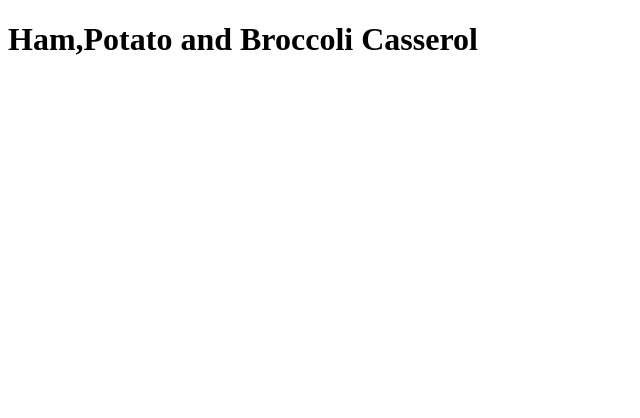
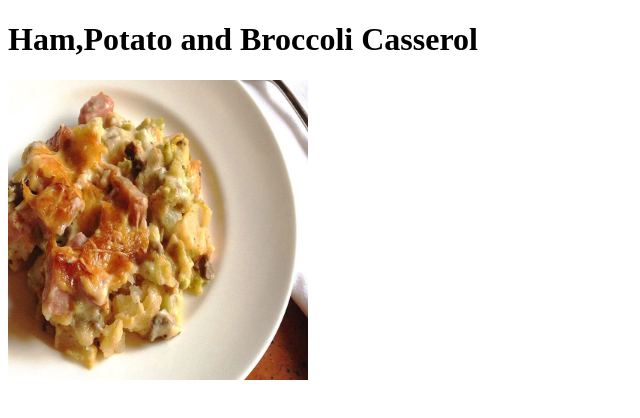
Before and after one commit to yomama262626/odin-recipes, a plain HTML site: page recipes/ham-potato-and-broccoli-casserol.html in a window 1280 px wide. Shown: the whole page, without its empty margins (0-640 px from the left). Drawn offline with Linux system fonts and the light colour scheme.

Commit message:
Create new Image file Modify href linking recipe dir Link Source picture of recipe
Created a new file that hosts the recipe picture,
Modified a buggy href link which was linked to the wrong root directory
And lastly linked source picture from the image dir to recipe dir

```diff
--- a/recipes/ham-potato-and-broccoli-casserol.html
+++ b/recipes/ham-potato-and-broccoli-casserol.html
@@ -6,5 +6,6 @@
 </head>
 <body>
     <H1>Ham,Potato and Broccoli Casserol</H1>
+    <img src="../images/ham-potato-and-broccoli-casserol.jpg" height="300" width="300">
 </body>
 </html>
```
Also changed, not shown: index.html (+1 -0 lines), images/ham-potato-and-broccoli-casserol.jpg (added).
